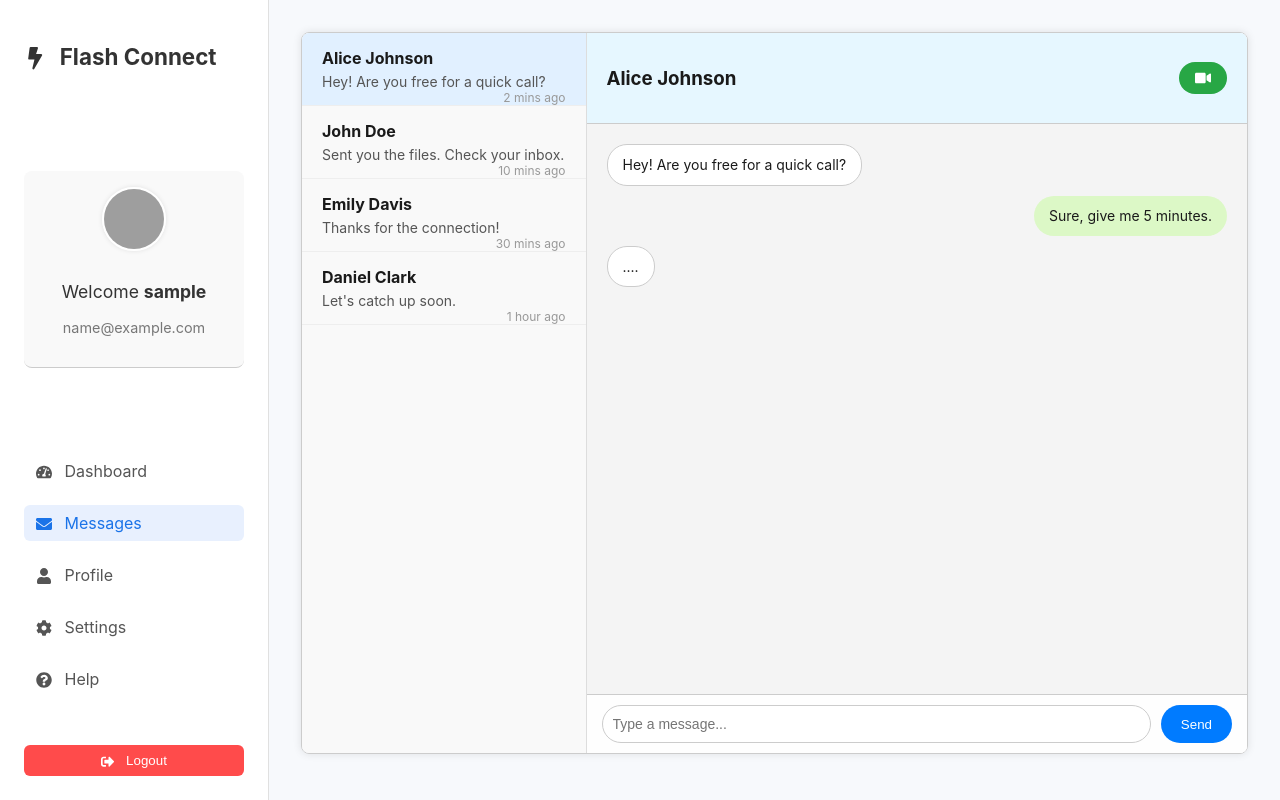
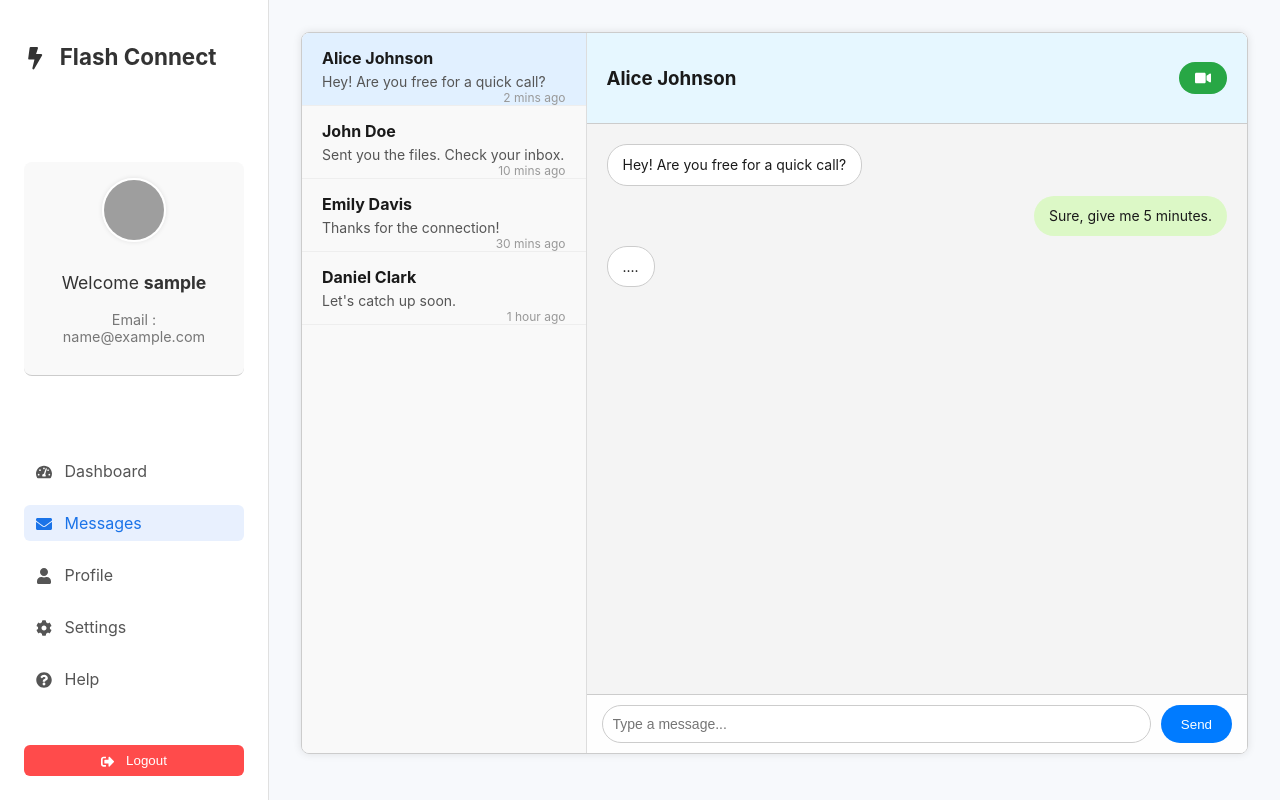
Before and after one commit to Maverick400x/FlashConnectFrontEnd, a React (Create React App) app: page /messages in a window 1280 px wide. Built offline with nearby package versions, Linux system fonts and the light colour scheme; sample sign-in values are in the browser's storage; grey boxes are pictures that could not be loaded.

Commit message:
update in sidebar

```diff
--- a/src/components/Sidebar.js
+++ b/src/components/Sidebar.js
@@ -46,10 +46,8 @@ export default function Sidebar() {
             alt="User Avatar"
             className="user-avatar"
           />
-          <p className="user-name">
-            Welcome <strong>{userData.username}</strong>
-          </p>
-          <p className="user-email">{userData.email}</p>
+          <p className="user-name">Welcome <strong>{userData.username}</strong></p>
+          <p className="user-email">Email : {userData.email}</p>
         </div>
       )}
 
```
